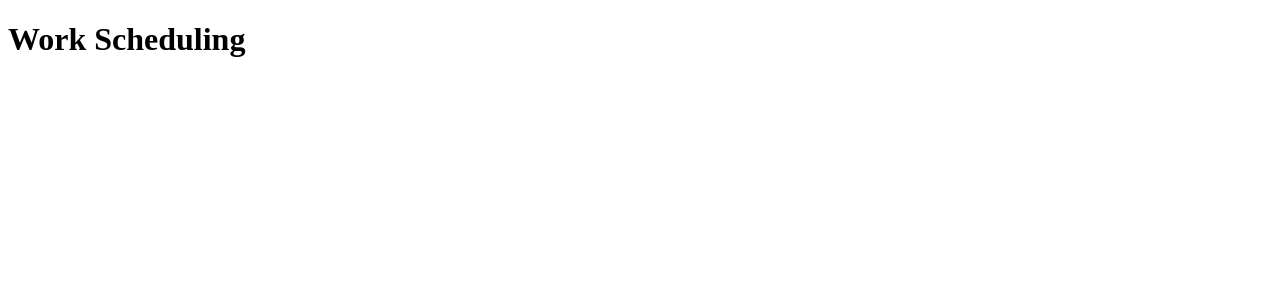
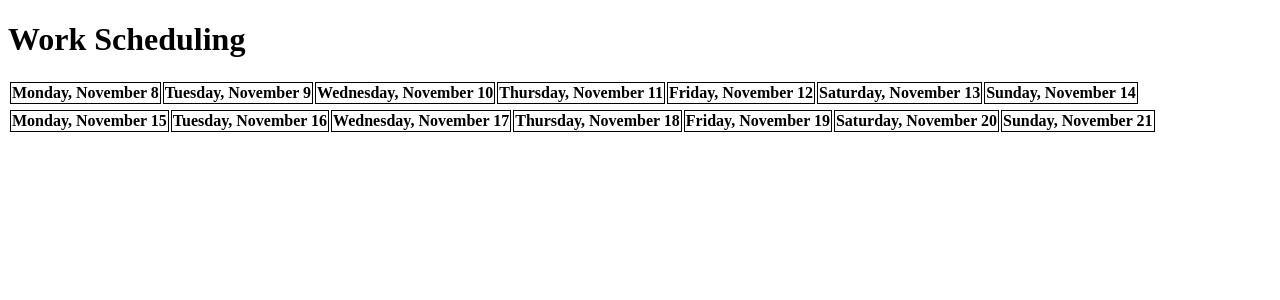
Before and after one commit to jadaforde/WorkSchedulerFrontend, an Angular app: page / in a window 1280 px wide. Shown: the top 300 px of the page. Built offline with nearby package versions, Linux system fonts and the light colour scheme.

Commit message:
adding view-schedule component(incomplete)

```diff
--- a/src/app/app.component.html
+++ b/src/app/app.component.html
@@ -1 +1,2 @@
 <h1>Work Scheduling</h1>
+<app-view-schedule></app-view-schedule>
--- a/src/app/app.module.ts
+++ b/src/app/app.module.ts
@@ -4,11 +4,13 @@ import { BrowserModule } from '@angular/platform-browser';
 import { AppRoutingModule } from './app-routing.module';
 import { AppComponent } from './app.component';
 import { LoginscreenComponent } from './components/loginscreen/loginscreen.component';
+import { ViewScheduleComponent } from './components/view-schedule/view-schedule.component';
 
 @NgModule({
   declarations: [
     AppComponent,
-    LoginscreenComponent
+    LoginscreenComponent,
+    ViewScheduleComponent
   ],
   imports: [
     BrowserModule,
--- /dev/null
+++ b/src/app/components/view-schedule/view-schedule.component.css
@@ -0,0 +1,4 @@
+tr th
+{
+    border: 1px solid black;
+}
--- /dev/null
+++ b/src/app/components/view-schedule/view-schedule.component.html
@@ -0,0 +1,21 @@
+<div>
+    <table>
+        <thead>
+            <tr>
+                <th scope="col" *ngFor="let date of dateRange[0]">{{date | date: 'EEEE, MMMM d'}}</th>
+            </tr>
+        </thead>
+        <tbody>
+            <tr> <!--ngfor each shift in day, td for each day-->
+
+            </tr>
+        </tbody>
+    </table>
+    <table>
+        <thead>
+            <tr>
+                <th scope="col" *ngFor="let date of dateRange[1]">{{date | date: 'EEEE, MMMM d'}}</th>
+            </tr>
+        </thead>
+    </table>
+</div>
--- /dev/null
+++ b/src/app/components/view-schedule/view-schedule.component.ts
@@ -0,0 +1,68 @@
+import { Component, OnInit } from '@angular/core';
+import { ScheduledShift } from 'src/app/models/ScheduledShift';
+
+@Component({
+  selector: 'app-view-schedule',
+  templateUrl: './view-schedule.component.html',
+  styleUrls: ['./view-schedule.component.css']
+})
+export class ViewScheduleComponent implements OnInit {
+
+  constructor() { }
+
+  ngOnInit(): void {
+    this.setDateRange(2);
+    //temp, will have server call so needs to move eventually
+    this.processShifts(this.fakeShifts);
+  }
+
+  fakeShifts:Array<ScheduledShift> = [
+    {"id":1,"shiftType":{},"employee":{},"date":Date.now()}
+  ];
+
+  processedShifts:ScheduledShift[][][] = [];
+
+  dateRange:Date[][] = [];
+
+  setDateRange(iterations:number)
+  {
+    for(let j=0;j<iterations;j++)
+    {
+      let curr = new Date();
+      curr.setDate(curr.getDate() + j*7);
+      let week = [];
+
+      for (let i = 1; i <= 7; i++) {
+        let first = curr.getDate() - curr.getDay() + i;
+        let day = new Date(curr.setDate(first));
+        week.push(day);
+      }
+      this.dateRange[j] = week;
+    }
+  }
+
+  processShifts(rawShifts:Array<ScheduledShift>)
+  {
+    rawShifts.forEach((shift)=>{
+      for(let i = 0; i < this.dateRange.length; i++)
+      {
+        let weekArr:ScheduledShift[][] = [];
+
+        for(let j = 0; j<this.dateRange[i].length; j++)
+        {
+          let dayArr:ScheduledShift[] = [];
+
+          if(this.dateRange[i][j].getDate() == new Date(shift.date).getDate())
+          {
+            dayArr.push(shift);
+          }
+
+          weekArr[j] = dayArr;
+        }
+
+        this.processedShifts[i] = weekArr;
+      }
+    });
+  }
+
+}
--- /dev/null
+++ b/src/app/models/ScheduledShift.ts
@@ -0,0 +1,15 @@
+export class ScheduledShift
+{
+    id:number = 0;
+    shiftType:object = {};
+    employee:object = {};
+    date:number;
+
+    constructor(id:number, shiftType:object, employee:object, date:number)
+    {
+        this.id = id;
+        this.shiftType = shiftType;
+        this.employee = employee;
+        this.date = date;
+    }
+}
```
Also changed, not shown: 1 other file (tests, documents, lock files or other folders).
